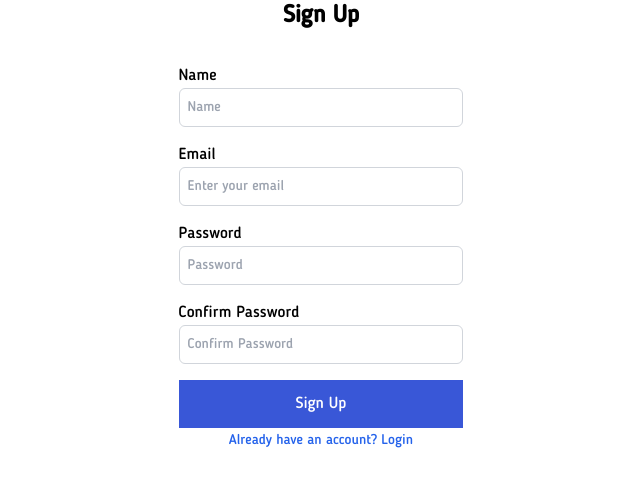
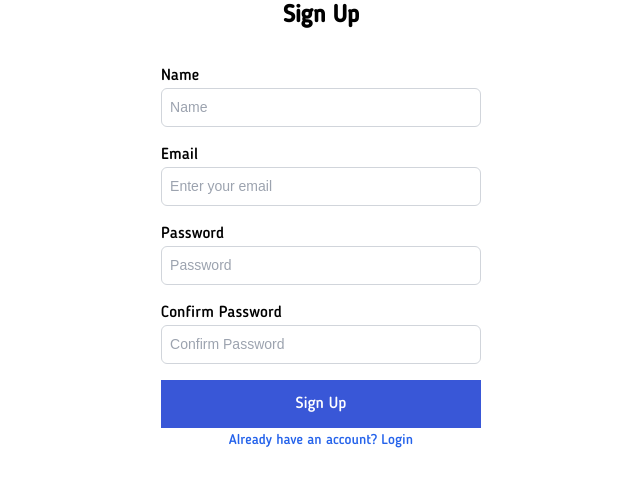
Before and after one commit to parksupport/Frontend-app, a Next.js app: page / in a window 1280 px wide. Shown: the top 486 px of the page, without its empty margins (319-959 px from the left). Built offline with nearby package versions, Linux system fonts and the light colour scheme; a web font is replaced by a local one.

Commit message:
Added the font automatically to the input

```diff
--- a/src/components/InputField.tsx
+++ b/src/components/InputField.tsx
@@ -1,5 +1,6 @@
 "use client"
 
+import { groteskText } from "@/app/fonts";
 import { useState } from "react";
 
 interface InputFieldProps {
@@ -45,7 +46,7 @@ const InputField: React.FC<InputFieldProps> = ({
         name={name}
         onChange={onChange}
         onBlur={handleBlur}
-        className={`w-full rounded-[6px] border-[#D0D5DD] border-solid border text-[#667185] text-[14px] focus:outline-none p-2 ${
+        className={`w-full rounded-[6px] border-[#D0D5DD] border-solid border text-[#667185] text-[14px] focus:outline-none p-2 ${groteskText.className} ${
           error ? 'border-red-500' : 'border-gray-300'
         } ${error ? 'focus:ring-red-500' : 'focus:ring-blue-500'}`}
       />
```
